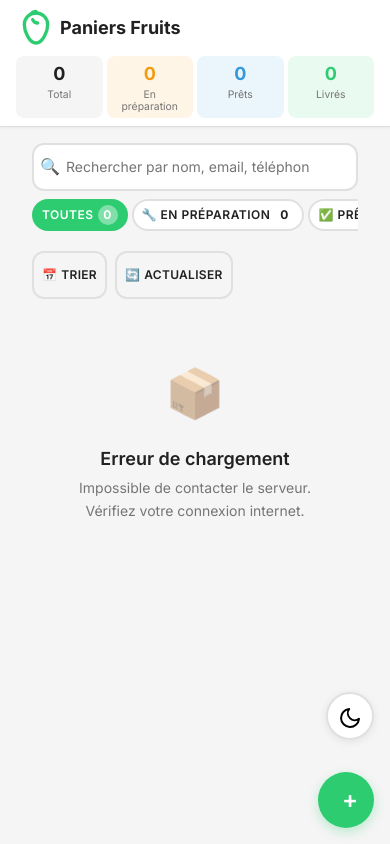
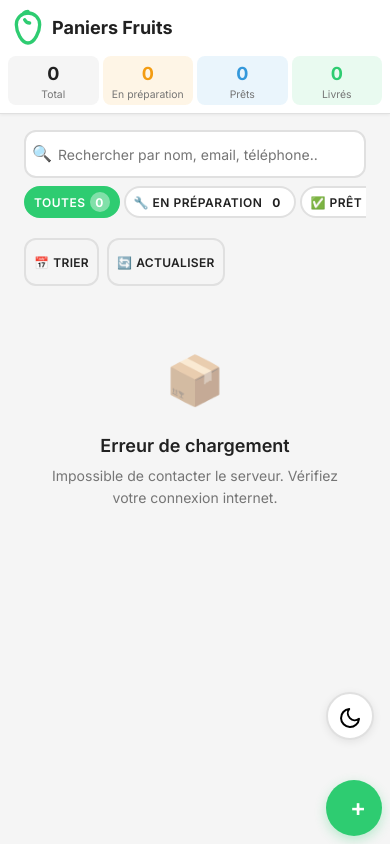
Before and after one commit to SebastienBe/Commande_fruta, a plain HTML site: page index.html in a window 390 px wide. Drawn offline with Linux system fonts and the light colour scheme; no server answers.

Commit message:
Add files via upload

```diff
--- a/css/main.css
+++ b/css/main.css
@@ -156,6 +156,13 @@ main {
     padding: 0 var(--spacing-md);
 }
 
+/* Réduire le padding sur mobile */
+@media (max-width: 479px) {
+    .controls-section {
+        padding: 0 var(--spacing-sm); /* 8px au lieu de 16px */
+    }
+}
+
 /* Search Bar */
 .search-bar {
     margin-bottom: var(--spacing-md);
@@ -242,6 +249,13 @@ main {
     max-width: 1200px;
     margin: 0 auto;
     padding: 0 var(--spacing-md);
+}
+
+/* Réduire le padding sur mobile */
+@media (max-width: 479px) {
+    .orders-section {
+        padding: 0; /* Pas de padding, géré par orders-grid */
+    }
 }
 
 /* Loader */
--- a/css/mobile.css
+++ b/css/mobile.css
@@ -5,7 +5,7 @@
 /* ===== HEADER ===== */
 @media (max-width: 479px) {
     .app-header {
-        padding: var(--spacing-sm) var(--spacing-md);
+        padding: var(--spacing-sm); /* 8px partout pour cohérence */
     }
 
     .header-title {
@@ -60,7 +60,7 @@
     }
 
     .filters-bar {
-        padding: var(--spacing-sm) var(--spacing-md);
+        padding: var(--spacing-sm); /* 8px partout */
     }
 
     .filters-chips {
@@ -85,7 +85,7 @@
 /* ===== ORDER CARDS ===== */
 @media (max-width: 479px) {
     .orders-grid {
-        padding: var(--spacing-sm) var(--spacing-md);
+        padding: var(--spacing-sm); /* 8px partout au lieu de 8px 16px */
         gap: var(--spacing-sm);
     }
 
@@ -167,8 +167,8 @@
 /* ===== BOUTON FAB (Nouvelle Commande) ===== */
 @media (max-width: 479px) {
     .fab {
-        bottom: var(--spacing-md);
-        right: var(--spacing-md);
+        bottom: var(--spacing-sm);
+        right: var(--spacing-sm);
         width: 56px;
         height: 56px;
         font-size: 1.5rem;
@@ -260,9 +260,9 @@
 /* ===== TOAST ===== */
 @media (max-width: 479px) {
     .toast-container {
-        bottom: var(--spacing-md);
-        right: var(--spacing-md);
-        left: var(--spacing-md);
+        bottom: var(--spacing-sm);
+        right: var(--spacing-sm);
+        left: var(--spacing-sm);
     }
 
     .toast {
```
Also changed, not shown: 1 other file.
